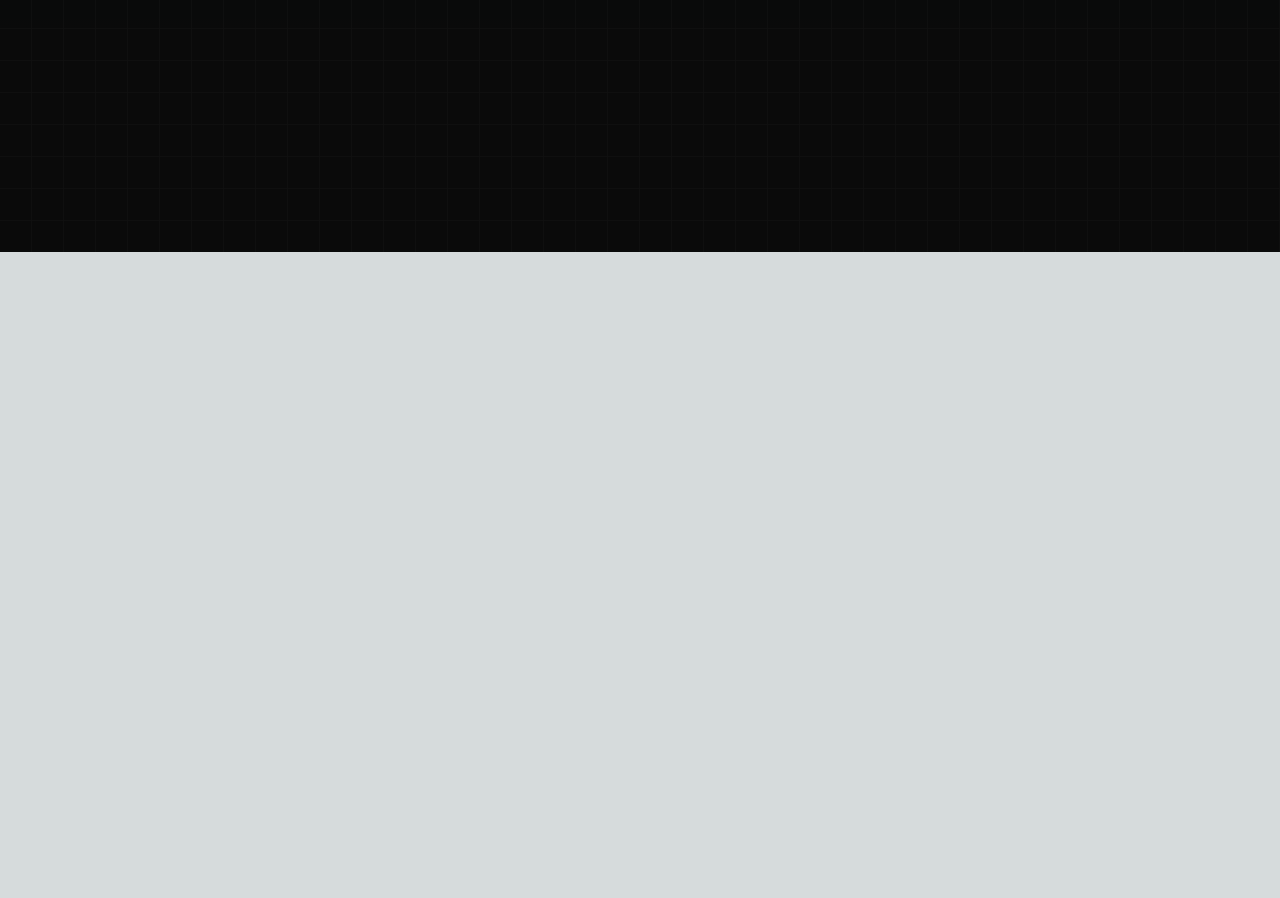
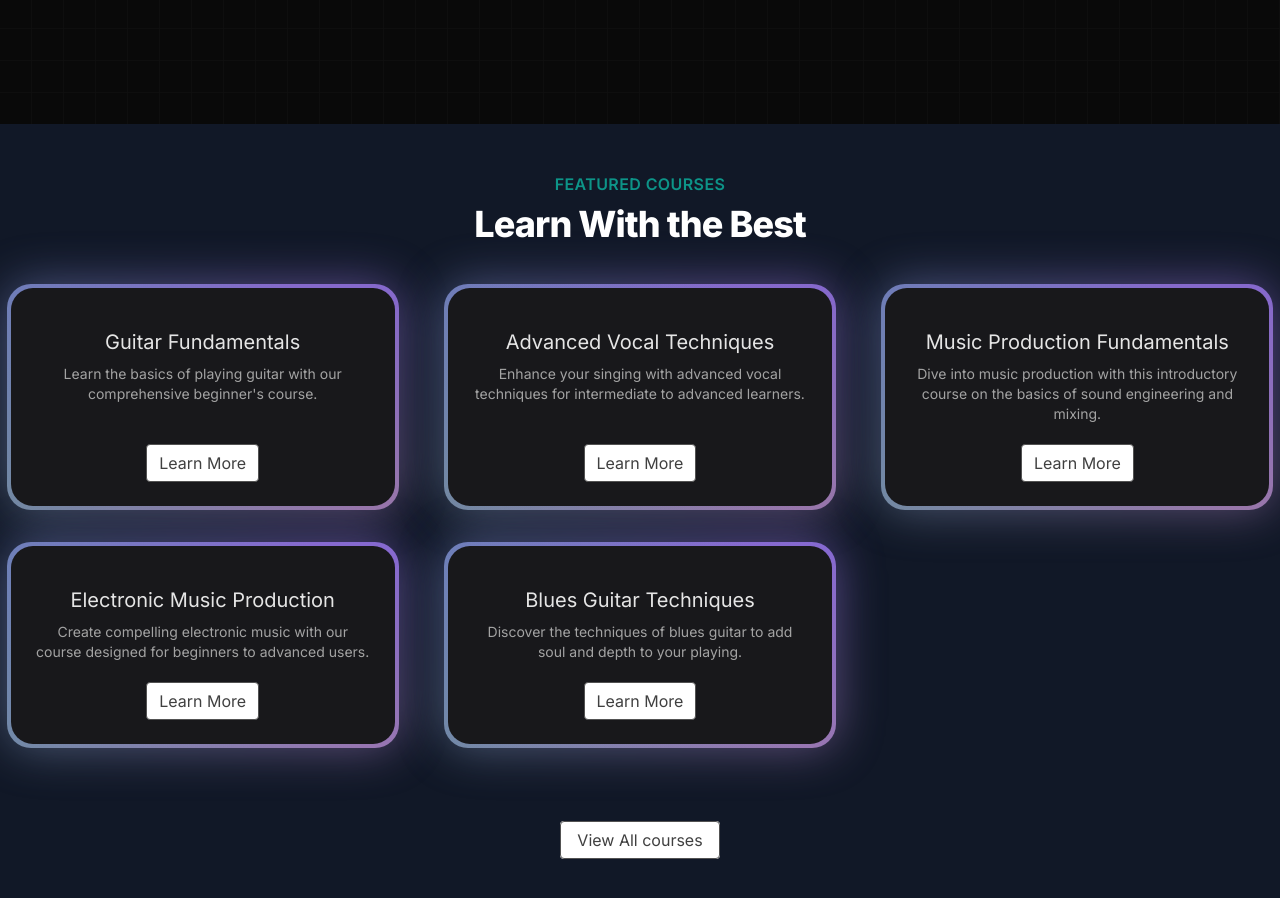
Before and after one commit to AsifAhmedSahil/Learn-NextJS-with-Aceternity-UI-library-by-building-a-project-with-typescript, a Next.js app: page / in a window 1280 px wide. Shown: the part 580-1478 px from the top of the page. Before the commit the page ends 832 px from the top, so only its background shows below. Built offline with nearby package versions, Linux system fonts and the light colour scheme.

Commit message:
Building featured Card section with typescript

```diff
--- a/src/app/page.tsx
+++ b/src/app/page.tsx
@@ -1,3 +1,4 @@
+import FeaturedCourses from "@/components/FeaturedCourses";
 import HeroSection from "@/components/HeroSection";
 
 export default function Home() {
@@ -5,6 +6,7 @@
     <main className="min-h-screen bg-black/[0.96] antialiased bg-grid-white/[0.02]">
       <h1 className="text-center text-2xl mt-8">Next js for next level</h1>
       <HeroSection/>
+      <FeaturedCourses/>
     </main>
   );
 }
--- /dev/null
+++ b/src/components/FeaturedCourses.tsx
@@ -0,0 +1,68 @@
+'use client'
+import Link from "next/link";
+import React from "react";
+import courseData from "../data/music_courses.json";
+import { BackgroundGradient } from "./ui/background-gradient";
+
+interface Courses {
+  id: number;
+  title: string;
+  slug: string;
+  description: string;
+  price: number;
+  instructor: string;
+  isFeatured: boolean;
+}
+
+function FeaturedCourses() {
+  const featuredCourses = courseData.courses.filter((course:Courses) => course.isFeatured);
+  return (
+    <div className="py-12 bg-gray-900 ">
+      {/* 1 no div */}
+      <div>
+        <div className="text-center">
+          <h2 className="text-base text-teal-600 font-semibold tracking-wide uppercase">
+            FEATURED COURSES
+          </h2>
+          <p className="mt-2 text-3xl leading-8 font-extrabold tracking-tight text-white sm:text-4xl">
+            Learn With the Best
+          </p>
+        </div>
+      </div>
+
+      {/* 2 no div */}
+
+      <div className="mt-10">
+        <div className="grid grid-cols-1 sm:grid-cols-2 lg:grid-cols-3 text-center gap-8">
+            {
+                featuredCourses.map((course:Courses) =>(
+                    <div key={course.id} className="flex justify-center" >
+                            <BackgroundGradient  className="flex flex-col rounded-[22px] bg-white dark:bg-zinc-900 overflow-hidden h-full max-w-sm">
+                                <div className="p-4 sm:p-6 flex flex-col items-center text-center flex-grow">
+                                <p className="text-lg sm:text-xl text-black mt-4 mb-2 dark:text-neutral-200">{course.title}</p>
+                                <p className="text-sm text-neutral-600 dark:text-neutral-400 flex-grow">{course.description}</p>
+                                    <Link href={`/courses/${course.slug}`} className="px-3 py-1.5 rounded border border-neutral-600 text-neutral-700 bg-white hover:bg-gray-100 transition duration-200 mt-5">
+                                        Learn More
+                                    </Link>
+                                </div>
+                            </BackgroundGradient>
+                    </div>
+                ))
+            }
+        </div>
+      </div>
+
+      {/* 3 no div holo button */}
+      <div className="mt-20 text-center">
+        <Link
+          href={"/courses"}
+          className="px-4 py-2 rounded border border-neutral-600 text-neutral-700 bg-white hover:bg-gray-100 transition duration-200"
+        >
+          View All courses
+        </Link>
+      </div>
+    </div>
+  );
+}
+
+export default FeaturedCourses;
--- /dev/null
+++ b/src/components/ui/background-gradient.tsx
@@ -0,0 +1,72 @@
+import { cn } from "@/utils/cn";
+import React from "react";
+import { motion } from "framer-motion";
+
+export const BackgroundGradient = ({
+  children,
+  className,
+  containerClassName,
+  animate = true,
+}: {
+  children?: React.ReactNode;
+  className?: string;
+  containerClassName?: string;
+  animate?: boolean;
+}) => {
+  const variants = {
+    initial: {
+      backgroundPosition: "0 50%",
+    },
+    animate: {
+      backgroundPosition: ["0, 50%", "100% 50%", "0 50%"],
+    },
+  };
+  return (
+    <div className={cn("relative p-[4px] group", containerClassName)}>
+      <motion.div
+        variants={animate ? variants : undefined}
+        initial={animate ? "initial" : undefined}
+        animate={animate ? "animate" : undefined}
+        transition={
+          animate
+            ? {
+                duration: 5,
+                repeat: Infinity,
+                repeatType: "reverse",
+              }
+            : undefined
+        }
+        style={{
+          backgroundSize: animate ? "400% 400%" : undefined,
+        }}
+        className={cn(
+          "absolute inset-0 rounded-3xl z-[1] opacity-60 group-hover:opacity-100 blur-xl  transition duration-500 will-change-transform",
+          " bg-[radial-gradient(circle_farthest-side_at_0_100%,#00ccb1,transparent),radial-gradient(circle_farthest-side_at_100%_0,#7b61ff,transparent),radial-gradient(circle_farthest-side_at_100%_100%,#ffc414,transparent),radial-gradient(circle_farthest-side_at_0_0,#1ca0fb,#141316)]"
+        )}
+      />
+      <motion.div
+        variants={animate ? variants : undefined}
+        initial={animate ? "initial" : undefined}
+        animate={animate ? "animate" : undefined}
+        transition={
+          animate
+            ? {
+                duration: 5,
+                repeat: Infinity,
+                repeatType: "reverse",
+              }
+            : undefined
+        }
+        style={{
+          backgroundSize: animate ? "400% 400%" : undefined,
+        }}
+        className={cn(
+          "absolute inset-0 rounded-3xl z-[1] will-change-transform",
+          "bg-[radial-gradient(circle_farthest-side_at_0_100%,#00ccb1,transparent),radial-gradient(circle_farthest-side_at_100%_0,#7b61ff,transparent),radial-gradient(circle_farthest-side_at_100%_100%,#ffc414,transparent),radial-gradient(circle_farthest-side_at_0_0,#1ca0fb,#141316)]"
+        )}
+      />
+
+      <div className={cn("relative z-10", className)}>{children}</div>
+    </div>
+  );
+};
```
